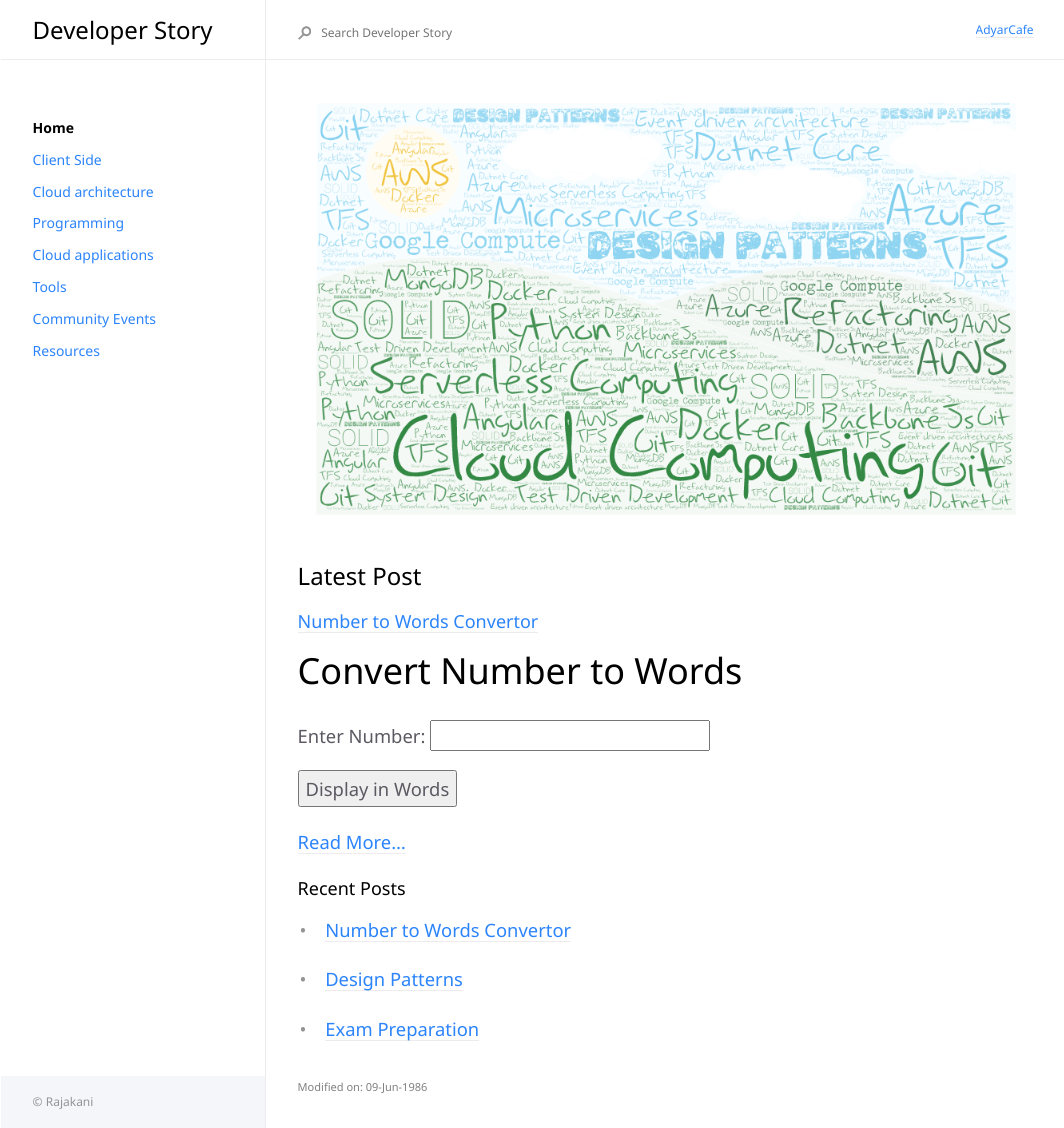
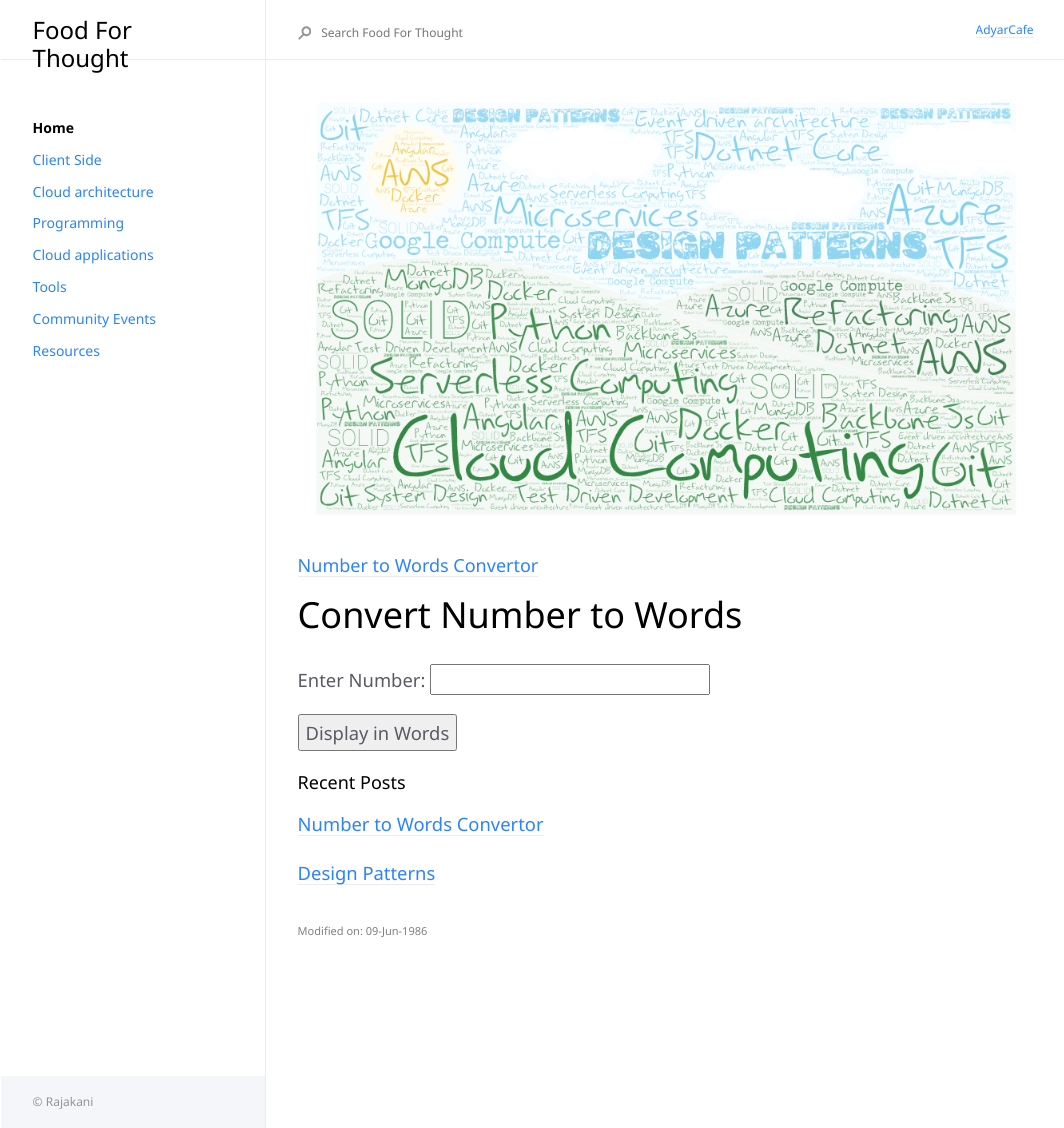
Before and after one commit to Rajakani/rajakani.github.io, a Jekyll site: the page built from index.md, in a window 1280 px wide. Shown: the whole page, without its empty margins (16-1080 px from the left). Built offline with Jekyll 4.4.1, drawn with Linux system fonts in a browser that asks for light colours.

Commit message:
Updated front page

```diff
--- a/_config.yml
+++ b/_config.yml
@@ -13,10 +13,10 @@
 # you will see them accessed via {{ site.title }}, {{ site.github_repo }}, and so on.
 # You can create any custom variable you would like, and they will be accessible
 # in the templates via {{ site.myvariable }}.
-title: Developer Story
+title: Food For Thought
 description: Documentation on my development journey
 baseurl: "" # the subpath of your site, e.g. /blog
-url: "https://rajakani.github.io" # the base hostname & protocol for your site, e.g. http://example.com
+url: "http://rjkani.in" # the base hostname & protocol for your site, e.g. http://example.com
 
 permalink: pretty
 exclude: ["node_modules/", "*.gemspec", "*.gem", "Gemfile", "Gemfile.lock", "package.json", "package-lock.json",  "script/", "LICENSE.txt", "lib/", "bin/", "README.md", "Rakefile"]
--- a/index.md
+++ b/index.md
@@ -9,22 +9,19 @@ modifiedDate: 09-Jun-1986
 
 ![Skill set ](\assets\images\skillset-cloud.png)
 
-## Latest Post
-
 {% assign pages_list = site.html_pages | sort:"modifiedDate" %}
 {% for post in pages_list limit:2 %}
 {% if post.title != 'Home' %}
 
 ### [{{ post.title }}]({{ post.url }})
 
-{{ post.content }} [Read More...]({{ post.url }})
+{{ post.content }}
 {% endif %}
 {% endfor %}
 
 ### Recent Posts
 
-{% for post in pages_list offset:1 limit:3 %}
+{% for post in pages_list offset:1 limit:2 %}
 
-* [{{ post.title }}]({{ post.url }})
-
+[{{ post.title }}]({{ post.url }})
 {% endfor %}
```
Also changed, not shown: docs/Resources.md (+2 -2 lines).
